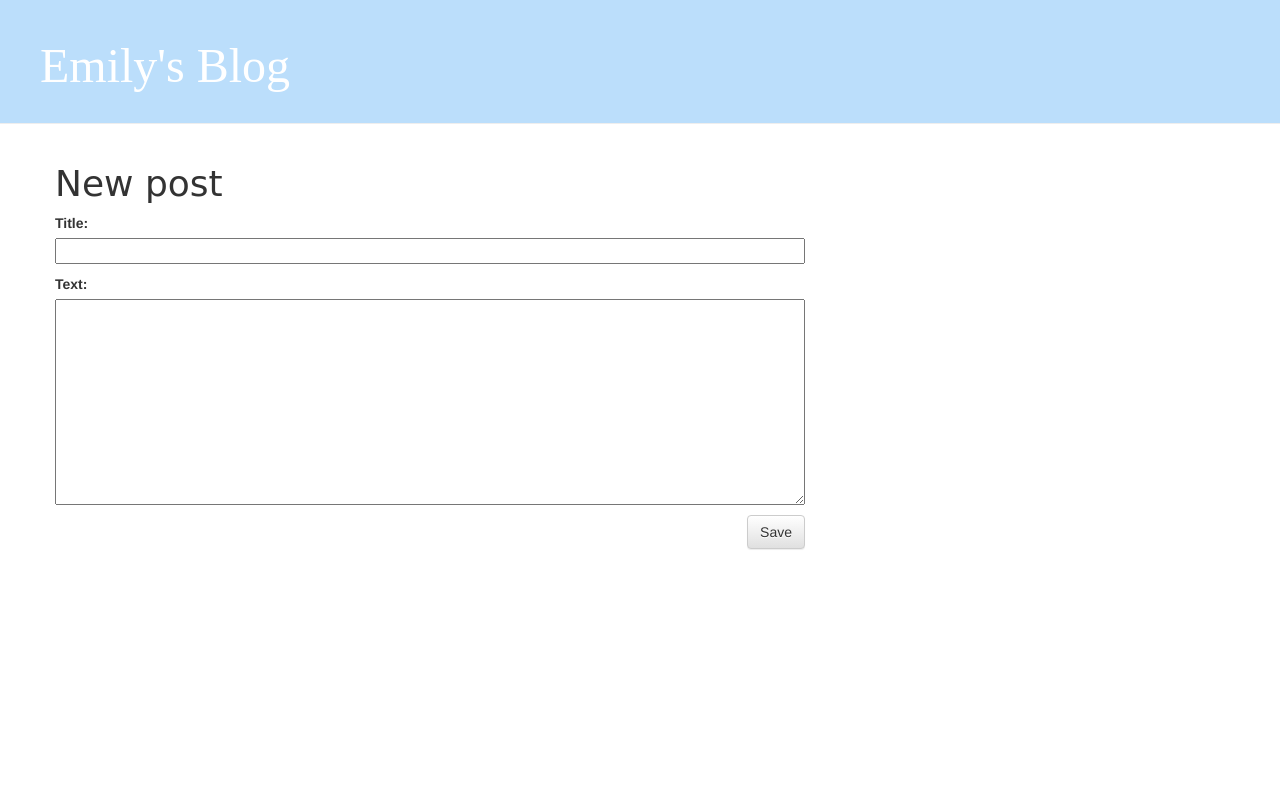
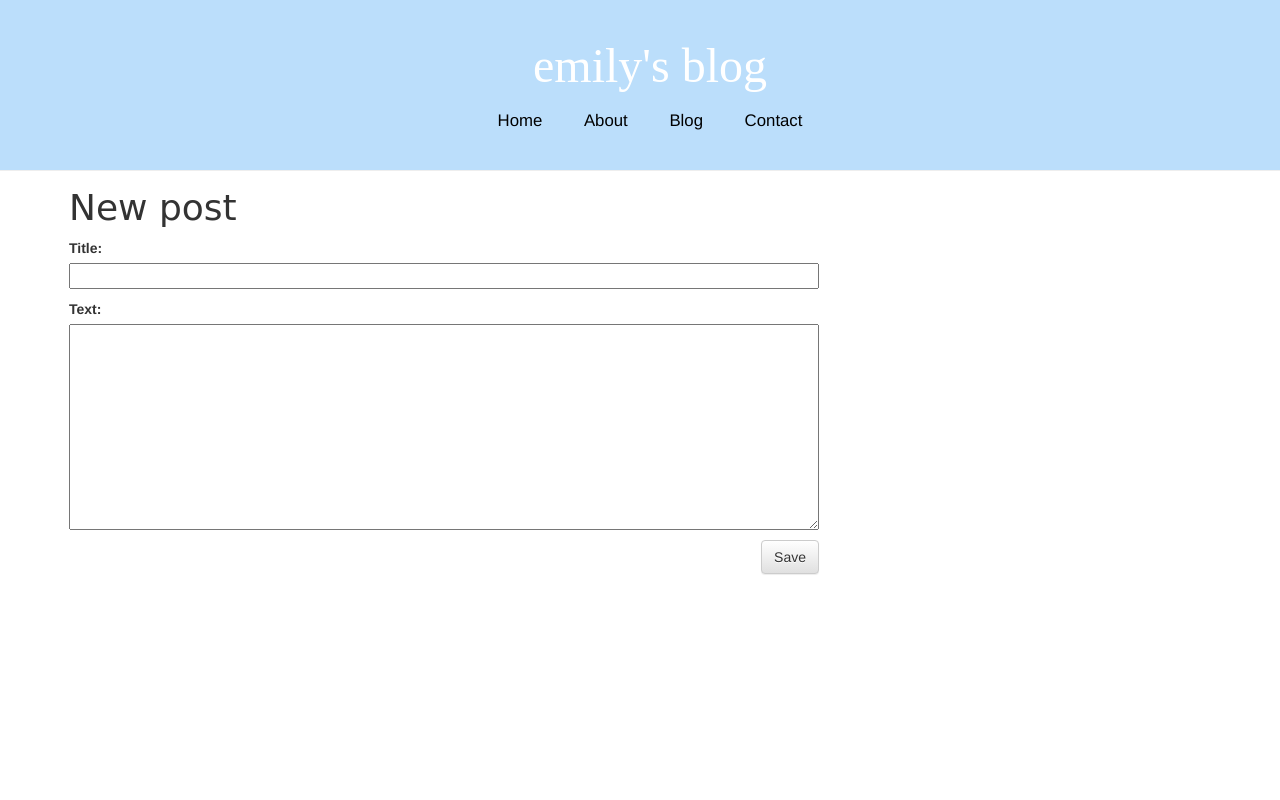
Before and after one commit to emilyc99/my-first-blog, a Django app: page /post/new/ in a window 1280 px wide. Run offline with Django 3.2, Linux system fonts and the light colour scheme; some libraries are stand-ins or nearby versions.

Commit message:
making my blog pretty

```diff
--- a/blog/static/css/blog.css
+++ b/blog/static/css/blog.css
@@ -4,10 +4,35 @@
 	src: local('Bromello'), local('Bromello'), url('C:/Users/Emily/fonts/webfontkit-20170705-105105/bromello-webfont.woff') format('truetype');
 }
 
+html {
+  position: relative;
+  min-height: 100%;
+}
+
+main {
+  position: relative;
+  padding: 1em;
+  padding-top: 12em;
+}
+
+nav {
+  font-size: 1.2em;
+  width: 100%;
+  margin: 1em auto 1em auto;
+  text-align: center;
+}
+
+nav a {
+  padding: 1.1em;
+  color: black;
+  text-decoration: none;
+}
+
 
 h1 a {
     color: #ffffff;
     font-family: 'Bromello';
+
 }
 
 body {
@@ -19,10 +44,19 @@ body {
     padding: 20px 20px 20px 40px;
 }
 
+header {
+  position:fixed;
+  top: 0;
+  left:0;
+  width: 100%;
+  z-index:9999;
+}
+
 .page-header h1, .page-header h1 a, .page-header h1 a:visited, .page-header h1 a:active {
     color: #ffffff;
     font-size: 36pt;
     text-decoration: none;
+    text-align: center;
 }
 
 .content {
--- a/blog/templates/blog/base.html
+++ b/blog/templates/blog/base.html
@@ -9,12 +9,23 @@
       <title>Emily's Blog</title>
     </head>
     <body>
+      <header>
         <div class="page-header">
+
+        <h1><a href="/">emily's blog</a></h1>
+        <nav>
+          <a href="{% url 'home' %}">Home</a>
+          <a href="about.html">About</a>
+          <a href="">Blog</a>
+          <a href="contact.html">Contact</a>
           {% if user.is_authenticated %}
-        	<a href="{% url 'post_new' %}" class="top-menu"><span class="glyphicon glyphicon-plus"></span></a>
+            <a href="{% url 'post_new' %}"><span class="glyphicon glyphicon-plus"></span></a>
           {% endif %}
-        <h1><a href="/">Emily's Blog</a></h1>
+        </nav>
+
 	    </div>
+    </header>
+    <main>
 	    <div class="content container">
 	        <div class="row">
 	            <div class="col-md-8">
@@ -23,5 +34,6 @@
 	            </div>
 	        </div>
 	    </div>
+    </main>
     </body>
 </html>
--- a/blog/urls.py
+++ b/blog/urls.py
@@ -6,4 +6,6 @@ urlpatterns = [
 	url(r'^post/(?P<pk>\d+)/$', views.post_detail, name='post_detail'),
 	url(r'^post/new/$', views.post_new, name='post_new'),
 	url(r'^post/(?P<pk>\d+)/edit/$', views.post_edit, name='post_edit'),
-]
+	url(r'^index.html$', views.home, name='home'),
+	url(r'^base.html$', views.post_list, name='blog')
+	]
--- a/blog/views.py
+++ b/blog/views.py
@@ -37,3 +37,6 @@ def post_edit(request, pk):
 	else:
 		form = PostForm(instance-post)
 	return render(request, 'blog/post_edit.html', {'form':form})
+
+def home(request):
+	return render(request, 'blog/index.html')
```
Also changed, not shown: blog/templates/blog/index.html (added, +27 -0 lines), blog/models.py (line endings or trailing spaces), blog/templates/blog/face.jpg (added). Lines whose indentation alone changed are shown as unchanged.
